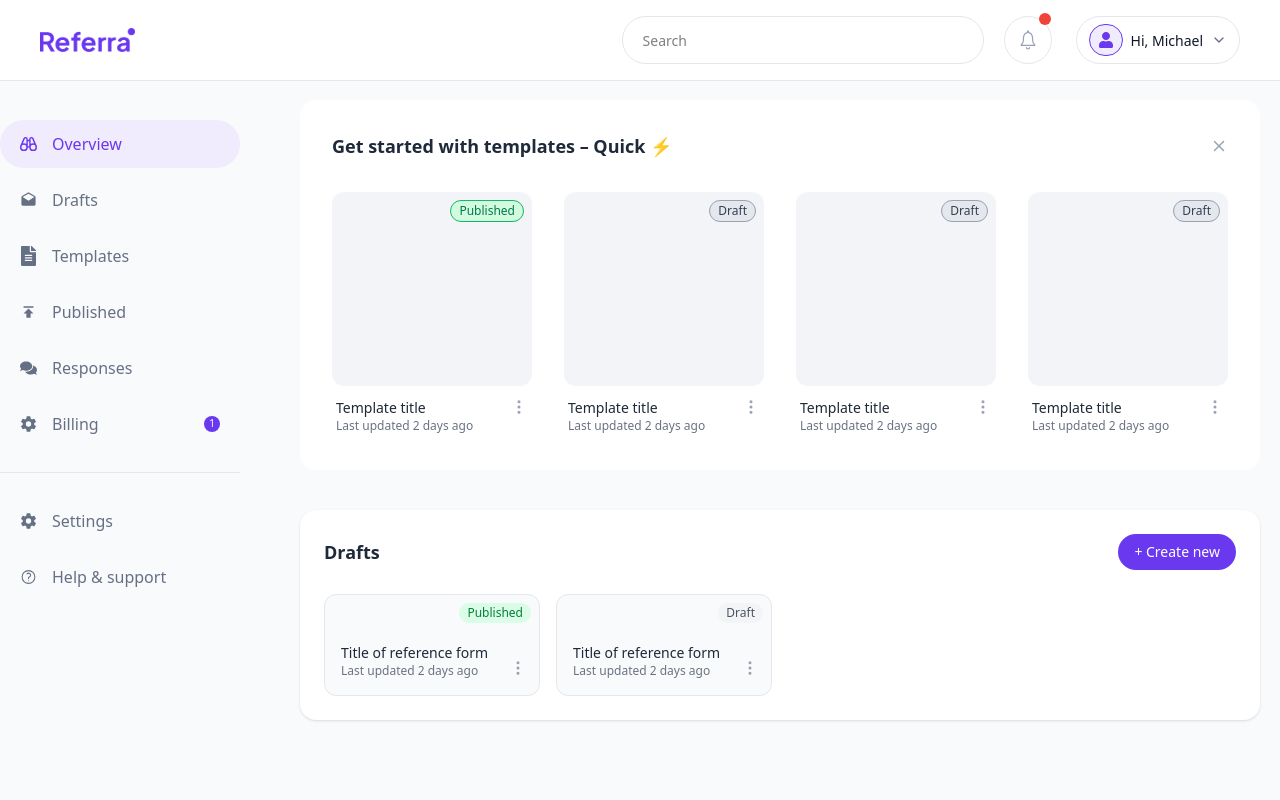
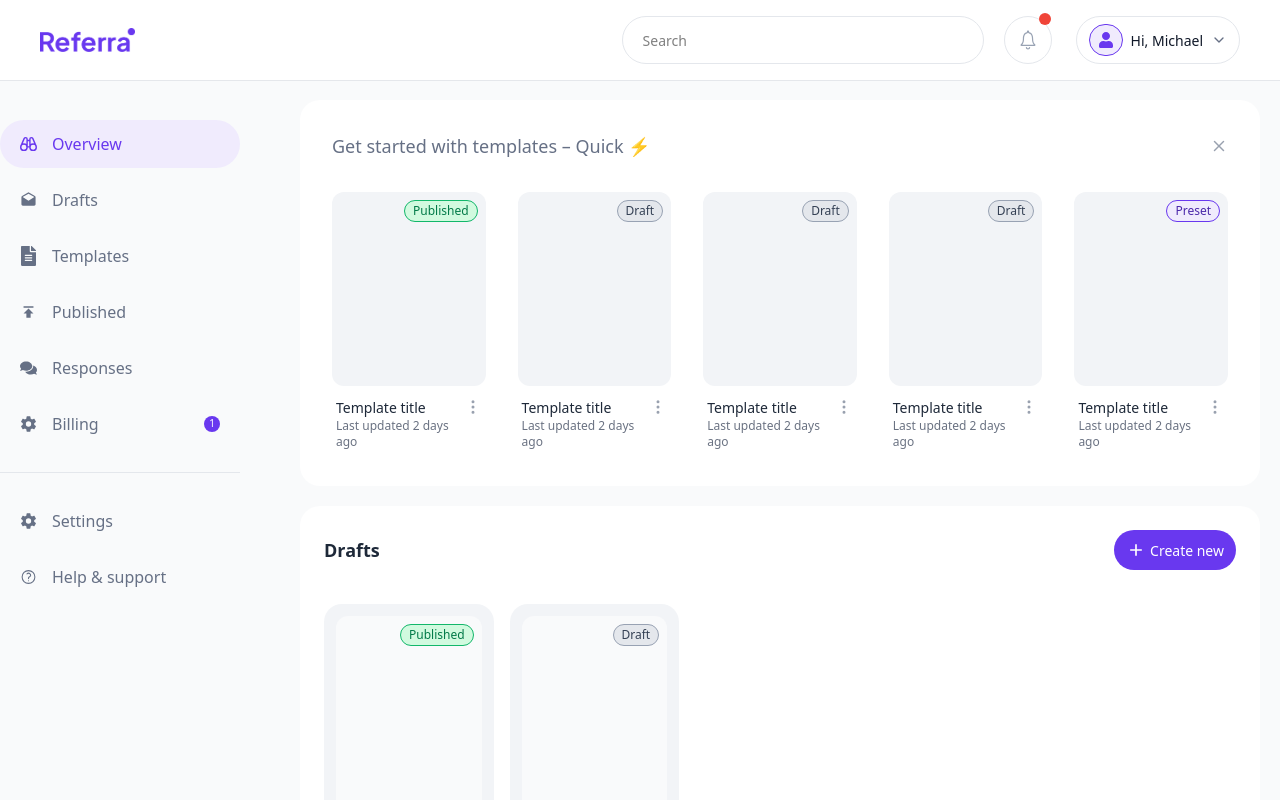
Before and after one commit to FavourDarasimi/Referra, a React (Vite) app: page /business/drafts in a window 1280 px wide. Shown: the top 800 px of the page. Built offline with nearby package versions, Linux system fonts and the light colour scheme.

Commit message:
Drafts changes

```diff
--- a/src/components/Button.jsx
+++ b/src/components/Button.jsx
@@ -1,7 +1,7 @@
 import React from "react";
 
 const Button = ({
-  full,
+  full = false,
   Icon = null,
   IconRight = null,
   type,
@@ -35,7 +35,7 @@ const Button = ({
     <button
       type="submit"
       onClick={(e) => handleSubmit(e)}
-      className={`${full ? "w-full" : ""} ${styles} ${
+      className={`${full ? "w-full" : "w-fit"} ${styles} ${
         defaultStyles[type]
       }   rounded-full    transition-all duration-300 ${
         sizeClasses[size]
--- a/src/pages/Business/BusinessDrafts.jsx
+++ b/src/pages/Business/BusinessDrafts.jsx
@@ -8,6 +8,8 @@ import {
   Upload,
   X,
 } from "lucide-react";
+import { MdAdd } from "react-icons/md";
+import { HiOutlineDocument } from "react-icons/hi2";
 import Button from "../../components/Button";
 
 const BusinessDrafts = () => {
@@ -21,6 +23,7 @@ const BusinessDrafts = () => {
     { id: 2, title: "Template title", status: "Draft", updated: "2 days ago" },
     { id: 3, title: "Template title", status: "Draft", updated: "2 days ago" },
     { id: 4, title: "Template title", status: "Draft", updated: "2 days ago" },
+    { id: 4, title: "Template title", status: "Preset", updated: "2 days ago" },
   ]);
 
   const [drafts, setDrafts] = useState([
@@ -97,11 +100,11 @@ const BusinessDrafts = () => {
   };
 
   return (
-    <div className="space-y-10">
+    <div className="space-y-[20px] flex flex-col h-full">
       {/* Templates Section */}
-      <section className="bg-white rounded-2xl p-[32px] space-y-[32px]">
+      <section className="bg-white rounded-[20px] p-[32px] space-y-[32px] ">
         <div className="flex justify-between items-center">
-          <h2 className="text-lg font-semibold text-gray-800">
+          <h2 className="text-lg font-medium text-[#667085]">
             Get started with templates – Quick ⚡
           </h2>
           <button
@@ -112,9 +115,9 @@ const BusinessDrafts = () => {
           </button>
         </div>
 
-        <div className="flex  gap-[32px]">
+        <div className="grid grid-cols-1 sm:grid-cols-2 lg:grid-cols-5  gap-[32px]">
           {templates.map((t) => (
-            <div className="space-y-[8px] relative w-[200px]">
+            <div className="space-y-[8px] relative">
               <div
                 key={t.id}
                 className="relative flex flex-col justify-center h-[194px] group rounded-xl p-4 bg-[#F2F4F7] hover:bg-[#E4E7EC] transition-all duration-300"
@@ -124,14 +127,16 @@ const BusinessDrafts = () => {
                   className={`absolute border-[1px] top-2 right-2 px-2 py-[2px] rounded-full text-xs font-medium ${
                     t.status === "Published"
                       ? "bg-[#D1FADF] text-[#027A48] border-[#12B76A]"
-                      : "bg-[#E4E7EC] text-[#344054] border-[#98A2B3]"
+                      : t.status === "Draft"
+                      ? "bg-[#E4E7EC] text-[#344054] border-[#98A2B3]"
+                      : "bg-[#F0EBFD] text-[#4B28AA] border-[#6938EF]"
                   }`}
                 >
                   {t.status}
                 </span>
 
                 {/* Open Template Button */}
-
+                <div className="flex justify-center">
                   <Button
                     type="primary"
                     handleSubmit={() => alert(`Opening template ${t.title}`)}
@@ -139,6 +144,7 @@ const BusinessDrafts = () => {
                     size="mini"
                     styles="group-hover:opacity-100 opacity-0 transition-all duration-300"
                   />
+                </div>
 
                 {/* 3-Dot Menu */}
               </div>
@@ -202,93 +208,65 @@ const BusinessDrafts = () => {
       </section>
 
       {/* Drafts Section */}
-      <section className="bg-white rounded-2xl p-6 shadow-sm">
-        <div className="flex justify-between items-center mb-6">
+      <section className="bg-white rounded-[20px] p-[24px] space-y-[34px] flex flex-col flex-1">
+        <div className="flex justify-between items-center">
           <h2 className="text-lg font-semibold text-gray-800">Drafts</h2>
-          <button
-            onClick={handleCreateNew}
-            className="flex items-center gap-2 bg-[#6938EF] text-white px-4 py-2 rounded-full text-sm hover:bg-[#7b54f5]"
-          >
-            + Create new
-          </button>
+
+          <Button
+            type="primary"
+            handleSubmit={handleCreateNew}
+            title="Create new"
+            size="small"
+            styles=""
+            Icon={MdAdd}
+          />
         </div>
-
         {drafts.length === 0 ? (
-          <div className="text-center text-gray-500 py-10">
-            <p>Start by creating your first reference form</p>
-            <p className="text-sm mt-1">Hit “create new” to get started.</p>
+          <div className="bg-[#F9FAFB] flex-1 rounded-[16px]">
+            <div className="flex flex-col justify-center space-y-[24px] items-center  h-full">
+              <div className="p-[20px] bg-[#F2F4F7] rounded-full">
+                <HiOutlineDocument className="w-[32px] h-[32px] text-[#F2F4F7] fill-[#D0D5DD]" />
+              </div>
+              <div className="space-y-[8px] text-center">
+                <p className="text-[16px]  text-[#344054]">
+                  Start by creating your first reference form
+                </p>
+                <p className="text-sm text-[#667085]">
+                  Hit “create new” to get started.
+                </p>
+              </div>
+            </div>
           </div>
         ) : (
-          <div className="grid grid-cols-1 sm:grid-cols-2 lg:grid-cols-4 gap-4">
+          <div className="grid grid-cols-1 sm:grid-cols-2 lg:grid-cols-5 gap-4">
             {drafts.map((d) => (
+              <div className="bg-[#F2F4F7] p-[12px] space-y-[12px] rounded-[18px]">
                 <div
                   key={d.id}
-                className="relative border border-gray-200 rounded-xl p-4 bg-gray-50 hover:bg-gray-100 transition-all"
+                  className="relative flex flex-col justify-center h-[234px] group rounded-xl p-4 bg-[#F9FAFB] hover:bg-[#E4E7EC] transition-all duration-300"
                 >
                   {/* Status */}
                   <span
-                  className={`absolute top-2 right-2 px-2 py-[2px] rounded-full text-xs font-medium ${
+                    className={`absolute top-2 right-2 px-2 py-[2px] rounded-full border text-xs font-medium ${
                       d.status === "Published"
-                      ? "bg-green-100 text-green-700"
-                      : "bg-gray-100 text-gray-600"
+                        ? "bg-[#D1FADF] text-[#027A48] border-[#12B76A]"
+                        : d.status === "Draft"
+                        ? "bg-[#E4E7EC] text-[#344054] border-[#98A2B3]"
+                        : "bg-[#F0EBFD] text-[#4B28AA] border-[#6938EF]"
                     }`}
                   >
                     {d.status}
                   </span>
 
-                <p className="text-sm font-medium text-gray-800 mt-8">
+                  {/* Menu */}
+                </div>
+                <div className="space-y-[4px]">
+                  <p className="text-[16px] font-medium text-[#475467]">
                     {d.title}
                   </p>
-                <p className="text-xs text-gray-500">
+                  <p className="text-xs text-[#98A2B3]">
                     Last updated {d.updated}
                   </p>
-
-                {/* Menu */}
-                <div className="absolute bottom-3 right-3">
-                  <button
-                    onClick={() => handleMenuToggle(`draft-${d.id}`)}
-                    className="text-gray-400 hover:text-gray-600"
-                  >
-                    <MoreVertical size={18} />
-                  </button>
-
-                  {openMenu === `draft-${d.id}` && (
-                    <div className="absolute right-0 mt-2 w-36 bg-white border border-gray-100 shadow-lg rounded-lg z-50">
-                      <ul className="text-sm text-gray-700">
-                        <li
-                          className="px-4 py-2 hover:bg-gray-50 cursor-pointer flex items-center gap-2"
-                          onClick={() => handleEdit(d.id, "draft")}
-                        >
-                          <Edit size={14} /> Edit
-                        </li>
-                        <li
-                          className="px-4 py-2 hover:bg-gray-50 cursor-pointer flex items-center gap-2"
-                          onClick={() => handleClone(d.id, "draft")}
-                        >
-                          <Copy size={14} /> Clone
-                        </li>
-                        <li
-                          className="px-4 py-2 hover:bg-gray-50 cursor-pointer flex items-center gap-2"
-                          onClick={() => handleRename(d.id, "draft")}
-                        >
-                          <Upload size={14} /> Rename
-                        </li>
-                        <li
-                          className="px-4 py-2 hover:bg-gray-50 cursor-pointer flex items-center gap-2"
-                          onClick={() => handleTogglePublish(d.id, "draft")}
-                        >
-                          <Globe size={14} />{" "}
-                          {d.status === "Published" ? "Unpublish" : "Publish"}
-                        </li>
-                        <li
-                          className="px-4 py-2 hover:bg-gray-50 text-red-500 cursor-pointer flex items-center gap-2 border-t border-gray-100"
-                          onClick={() => handleDelete(d.id, "draft")}
-                        >
-                          <Trash size={14} /> Delete
-                        </li>
-                      </ul>
-                    </div>
-                  )}
                 </div>
               </div>
             ))}
```
Lines whose indentation alone changed are shown as unchanged.
